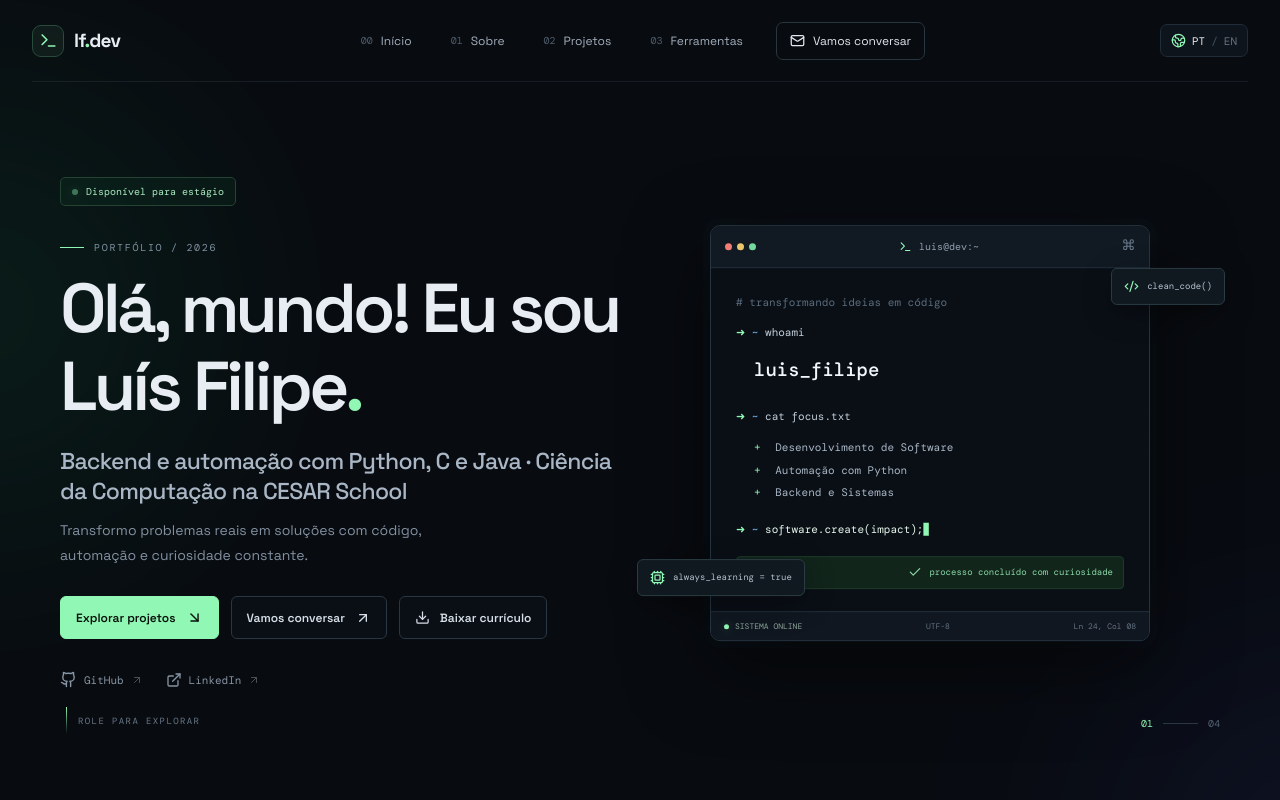
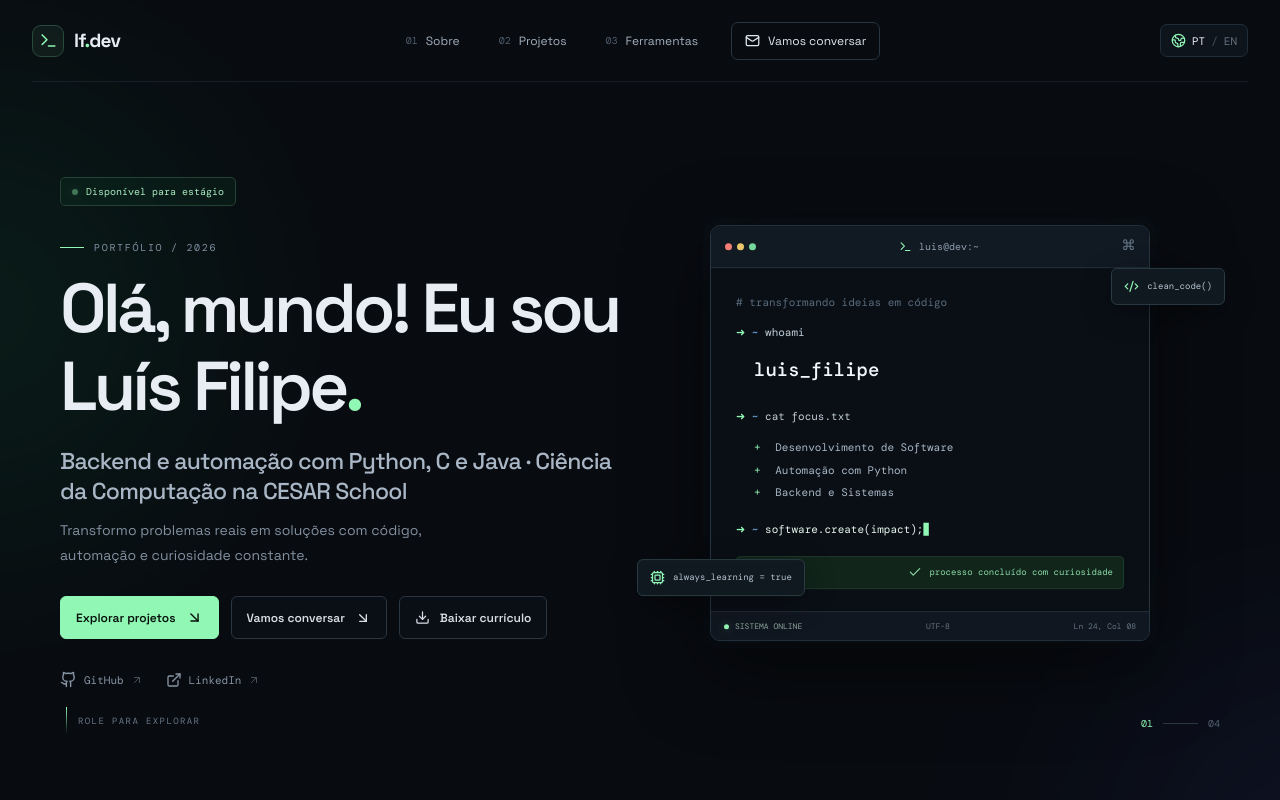
Before and after one commit to LuisFilipe192/portfolio, a React (Vite) app: page / in a window 1280 px wide. Shown: the top 800 px of the page. Built offline with nearby package versions, Linux system fonts and the light colour scheme.

Commit message:
fix: remove Início do menu e faz Vamos conversar levar à seção de contato

```diff
--- a/src/App.jsx
+++ b/src/App.jsx
@@ -7,7 +7,7 @@ import {
 
 const copy = {
   pt: {
-    nav: ['Início', 'Sobre', 'Projetos', 'Ferramentas'],
+    nav: ['Sobre', 'Projetos', 'Ferramentas'],
     availability: 'Disponível para estágio',
     heroEyebrow: 'PORTFÓLIO / 2026',
     greeting: 'Olá, mundo! Eu sou',
@@ -76,7 +76,7 @@ const copy = {
     emailSubject: 'Oportunidade de estágio — Desenvolvimento de Software',
   },
   en: {
-    nav: ['Home', 'About', 'Projects', 'Toolkit'],
+    nav: ['About', 'Projects', 'Toolkit'],
     availability: 'Open to internships',
     heroEyebrow: 'PORTFOLIO / 2026',
     greeting: 'Hello, world! I’m',
@@ -201,6 +201,11 @@ export default function App() {
   }
 
 
+  const goToContact = (event) => {
+    event.preventDefault()
+    scrollTo('contact')
+  }
+
   const copyEmail = async () => {
     try {
       await navigator.clipboard.writeText(email)
@@ -226,11 +231,11 @@ export default function App() {
         </a>
         <nav className={`nav-links ${menuOpen ? 'nav-open' : ''}`} aria-label={t.mainNav}>
           {t.nav.map((item, index) => (
-            <button key={item} onClick={() => scrollTo(['home', 'about', 'projects', 'stack'][index])}>
-              <span className="nav-index">0{index}</span>{item}
+            <button key={item} onClick={() => scrollTo(['about', 'projects', 'stack'][index])}>
+              <span className="nav-index">0{index + 1}</span>{item}
             </button>
           ))}
-          <a className="nav-contact" href={mailtoHref}><Mail size={15} /> {t.contact}</a>
+          <a className="nav-contact" href="#contact" onClick={goToContact}><Mail size={15} /> {t.contact}</a>
         </nav>
         <div className="top-actions">
           <button className="language-toggle" onClick={() => setLang(lang === 'pt' ? 'en' : 'pt')} aria-label={t.changeLanguage}>
@@ -252,7 +257,7 @@ export default function App() {
             <p className="hero-intro">{t.intro}</p>
             <div className="hero-ctas">
               <button className="button button-primary" onClick={() => scrollTo('projects')}>{t.viewProjects}<ArrowDownRight size={17} /></button>
-              <a className="button button-ghost" href={mailtoHref}>{t.contact}<ArrowUpRight size={16} /></a>
+              <a className="button button-ghost" href="#contact" onClick={goToContact}>{t.contact}<ArrowDownRight size={16} /></a>
               <a className="button button-ghost" href={resumeUrl} download><Download size={15} />{t.resume}</a>
             </div>
             <div className="hero-socials">
```
